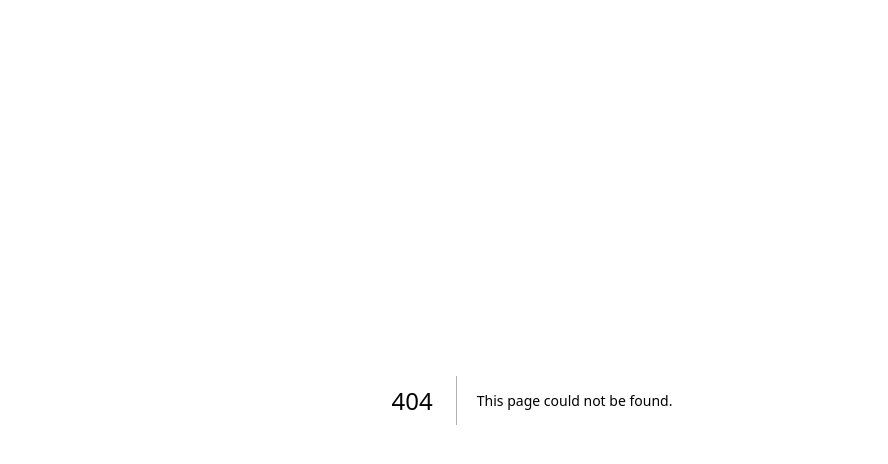
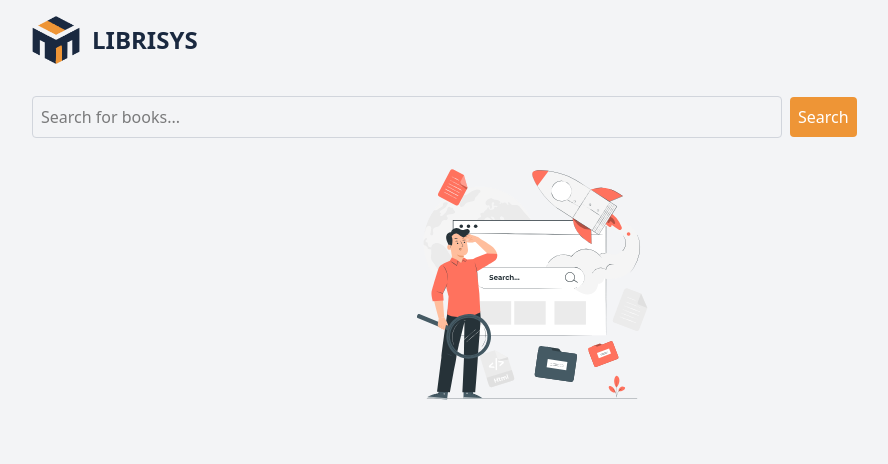
Before and after one commit to udezueoluomachi/librisys, a Next.js app: page /search in a window 1280 px wide. Before the commit this address had no page. Shown: the top 464 px of the page, without its empty margins (108-996 px from the left). Built offline with nearby package versions, Linux system fonts and the light colour scheme.

Commit message:
working on search feature

```diff
--- a/src/app/page.js
+++ b/src/app/page.js
@@ -4,7 +4,7 @@ import Link from "next/link";
 
 export default function Home() {
   return (
-    <div className="w-full h-full bg-[url('/blob-scene.svg')] bg-cover bg-center">
+    <div className="w-full h-full bg-[url('/blob-scene.svg')] bg-cover bg-center bg-no-repeat">
       <Header />
       <main>
         <section className="px-10 md:px-[140px]">
--- /dev/null
+++ b/src/app/search/page.js
@@ -0,0 +1,72 @@
+"use client";
+import React, { useState } from 'react';
+import Header from '@/components/header';
+
+const SearchPage = () => {
+    const [searchResults, setSearchResults] = useState([]);
+    const [searchQuery, setSearchQuery] = useState('');
+    const [searched, setSearched] = useState(false);
+
+    const handleSearch = async () => {
+        // Implement search logic here
+        // Example: setSearchResults(await fetchBooks(searchQuery));
+    };
+
+    return (
+        <div className="min-h-screen bg-gray-100">
+            <Header />
+            <div className="container mx-auto px-10 md:px-[140px] py-4">
+                <div className="mb-4 flex flex-col sm:flex-row items-center">
+                    <input
+                        type="text"
+                        value={searchQuery}
+                        onChange={(e) => setSearchQuery(e.target.value)}
+                        placeholder="Search for books..."
+                        className="w-full sm:w-3/4 p-2 border border-gray-300 rounded mb-2 sm:mb-0 sm:mr-2"
+                        onKeyDown={event => {
+                            if (event.key === 'Enter') {
+                                handleSearch();
+                            }
+                        }}
+                    />
+                    <button
+                        onClick={handleSearch}
+                        className="w-full sm:w-auto p-2 bg-primary text-white rounded"
+                    >
+                        Search
+                    </button>
+                </div>
+                {searchResults.length > 0 ? (
+                    <div className="grid grid-cols-1 sm:grid-cols-2 md:grid-cols-3 lg:grid-cols-4 gap-4">
+                        {searchResults.map((book, index) => (
+                            <div key={index} className="bg-white p-4 rounded shadow">
+                                {book.image ? (
+                                    <img src={book.image} alt={book.title} className="w-full h-48 object-cover mb-2" />
+                                ) : (
+                                    <div className="w-full h-48 bg-gray-200 flex items-center justify-center mb-2">
+                                        {/* SVG for no book cover image */}
+                                    </div>
+                                )}
+                                <h2 className="text-lg font-bold">{book.title}</h2>
+                                <p className="text-sm text-gray-600">{book.author}</p>
+                                <p className="text-sm text-gray-800">{book.description}</p>
+                                <button className="mt-2 p-2 bg-secondary text-white rounded w-full">
+                                    Add to Cart
+                                </button>
+                            </div>
+                        ))}
+                    </div>
+                ) : searched ? (
+                    <div className="w-full h-64 bg-[url('/404.svg')] bg-center bg-contain bg-no-repeat">
+                        {/* SVG for 404 no results found */}
+                    </div>
+                ) : (
+                    <div className="w-full h-64 bg-[url('/search.svg')] bg-center bg-contain bg-no-repeat">
+                    </div>
+                )}
+            </div>
+        </div>
+    );
+};
+
+export default SearchPage;
```
Also changed, not shown: public/404.svg (added), public/search.svg (added).
